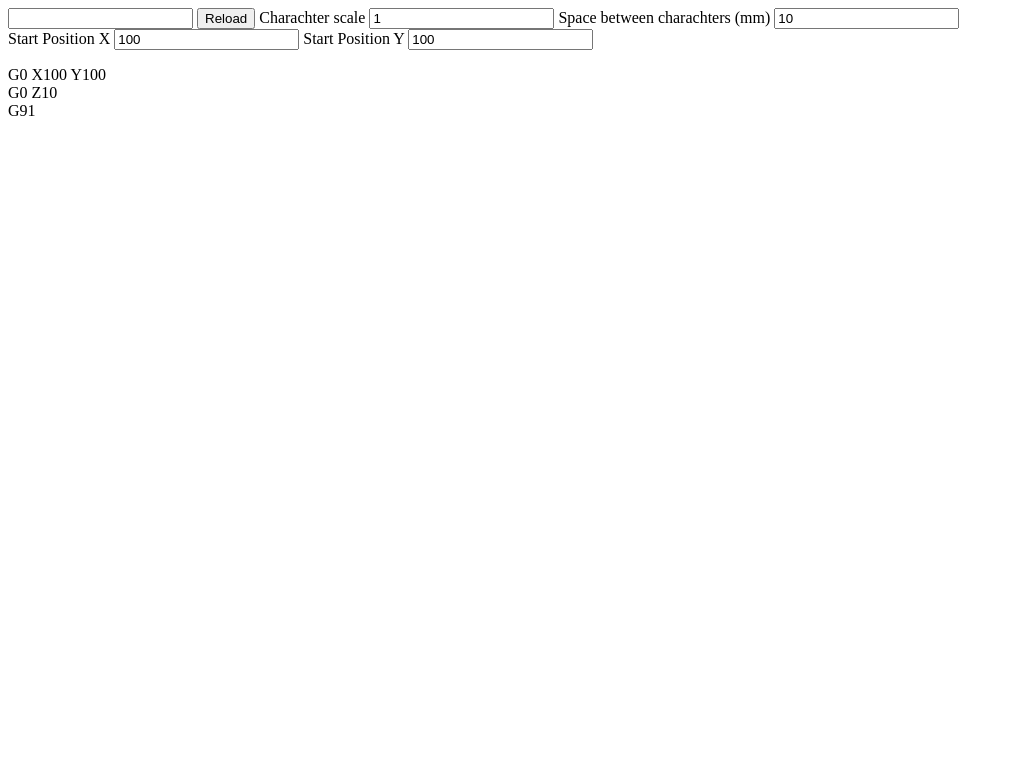
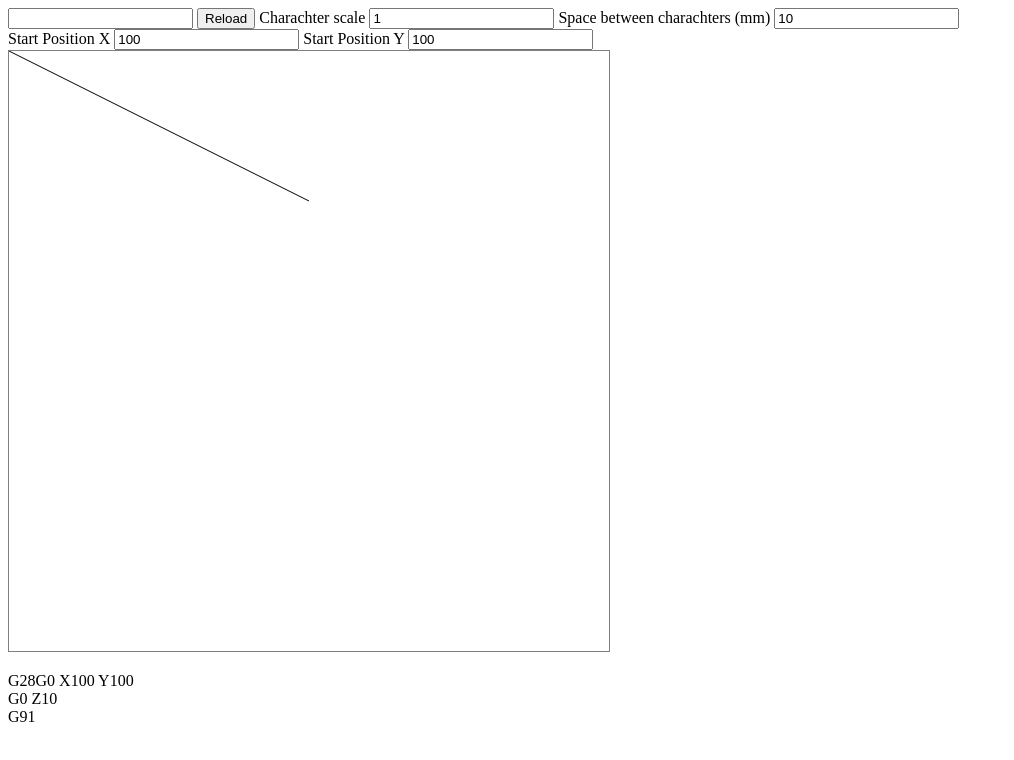
Before and after one commit to Fatsermint/g-code, a plain HTML site: page index.html in a window 1280 px wide. Both pictures are taken after a click on the button "Reload". Shown: the whole page, without its empty margins (0-1014 px from the left). Drawn offline with Linux system fonts and the light colour scheme.

Commit message:
Added G28 at start

```diff
--- a/index.html
+++ b/index.html
@@ -17,7 +17,10 @@
     <input type="number" value="100" id="startPosX">
     <label for="">Start Position Y</label>
     <input type="number" id="startPosY" value="100">
+
+    <br>
+    <canvas  width="600px" height="600px" style="border:1px solid grey" id="canvas"></canvas>
+    <p id="output"></p>
     <script src="script.js"></script>
-    <p id="output">test</p>
 </body>
 </html>
--- a/script.js
+++ b/script.js
@@ -44,6 +44,7 @@ function makeGcode(){
 
 
             showOnParagraph()
+            UpdateDemo()
         })
 
 
@@ -72,10 +73,21 @@ function scale(raw){
     return updated
 }
 function addStart(){
-
+    Gcode += `G28`
     Gcode += `G0 X${startPosX.value} Y${startPosY.value} \n`
     Gcode += `G0 Z10 \n`
 
     Gcode += `G91 \n`
 
 }
+
+
+function UpdateDemo(){
+    const canvas = document.getElementById("canvas");
+    const ctx = canvas.getContext("2d");
+    ctx.beginPath();
+    ctx.moveTo(0, 0);
+    ctx.lineTo(300, 150);
+    ctx.stroke();
+
+}
```
Also changed, not shown: package-lock.json (added).
